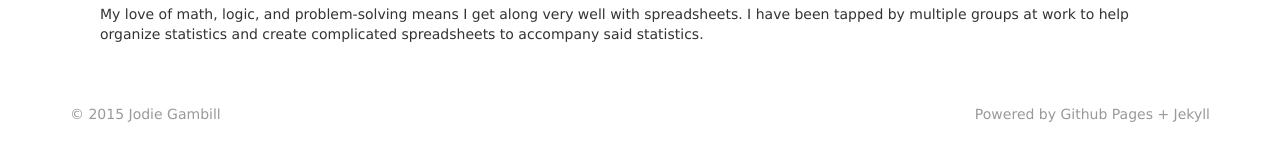
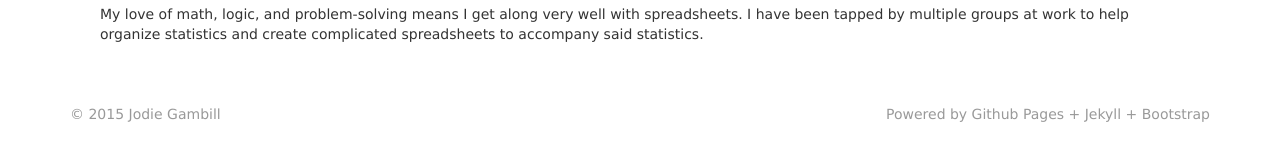
Before and after one commit to jgambill/jgambill.github.io, a Jekyll site: the page built from skills/index.html, in a window 1280 px wide and 900 px high, scrolled down 660 px. Shown: the part 756-897 px from the top of the window. Built offline with Jekyll 4.4.1, drawn with Linux system fonts in a browser that asks for light colours; nearby versions of some CDN libraries; some web fonts are replaced.

Commit message:
forgot Bootstrap in footer note

```diff
--- a/_includes/footer.html
+++ b/_includes/footer.html
@@ -1,6 +1,6 @@
     <div id="footer">
     	<div class="container">
     		<p class="text-muted pull-left">&copy; {{ site.time | date: '%Y' }} Jodie Gambill</p>
-            <p class="text-muted pull-right">Powered by Github Pages + Jekyll</p>
+            <p class="text-muted pull-right">Powered by Github Pages + Jekyll + Bootstrap</p>
     	</div>
     </div>
```
